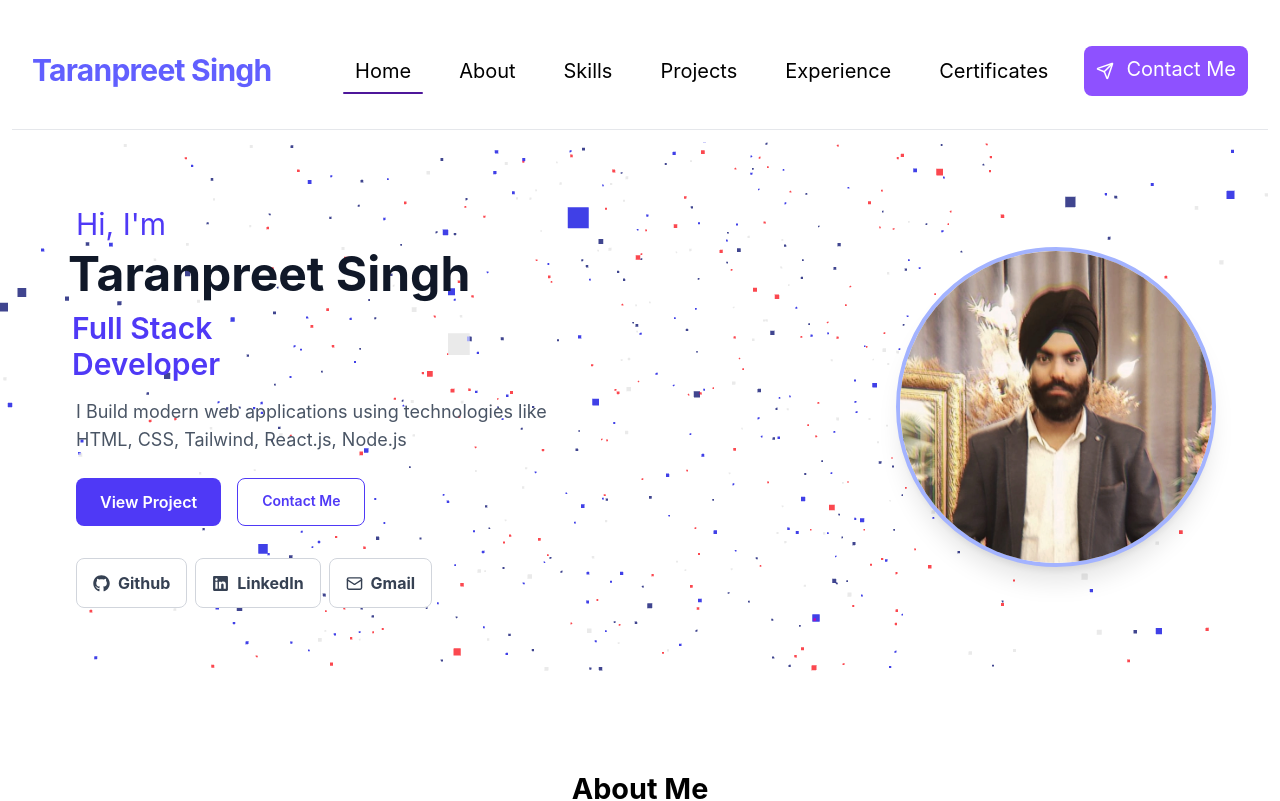
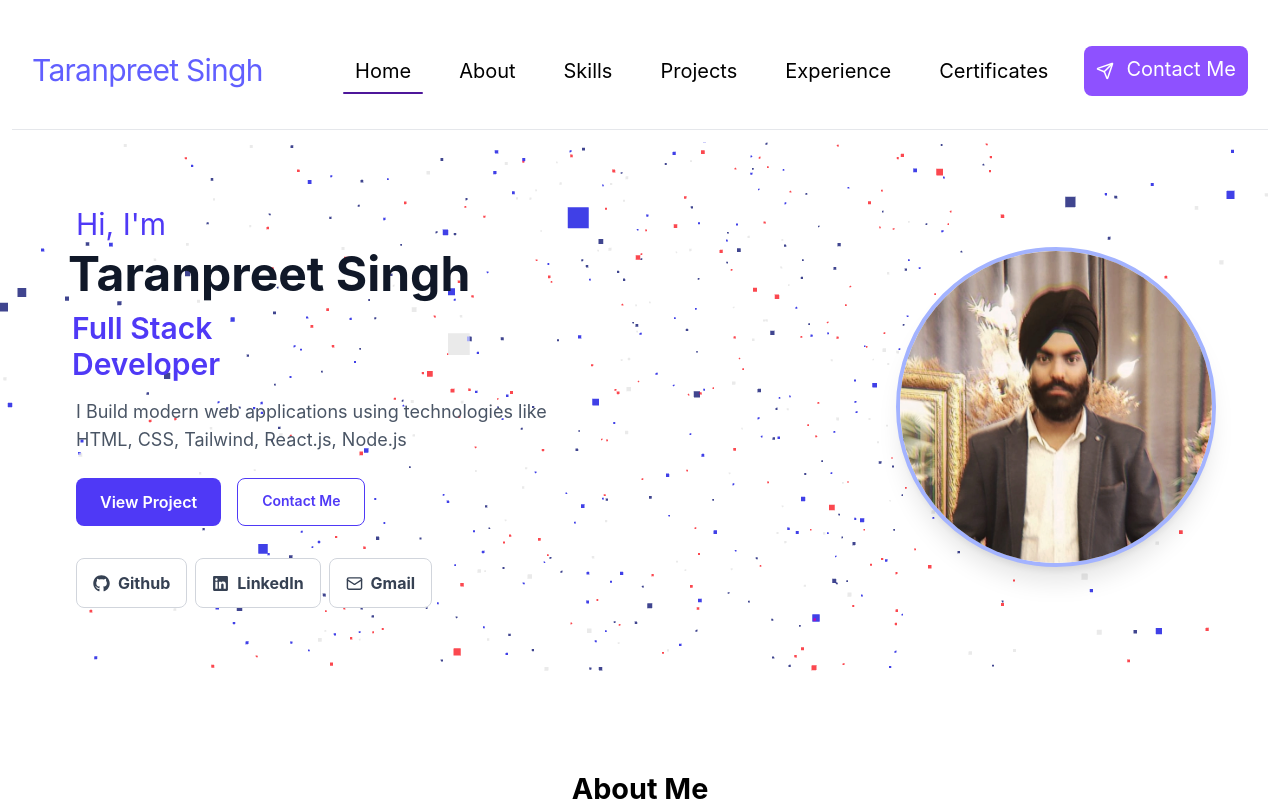
Before and after one commit to taranpreetsingh0682/personal-portfolio, a React (Vite) app: page / in a window 1280 px wide. Shown: the top 801 px of the page. Built offline with nearby package versions, Linux system fonts and the light colour scheme.

Commit message:
update navbar.jsx

```diff
--- a/src/components/Navbar.jsx
+++ b/src/components/Navbar.jsx
@@ -26,7 +26,7 @@ const Navbar = () => {
 
 <div className='flex justify-between'>
         <div className=' flex items-center py-2 my-5'>
-          <a href='#home' className='text-[30px] font-bold tracking-tight text-indigo-500'>
+          <a href='#home' className='text-[30px] font-base tracking-tight text-indigo-500'>
           Taranpreet Singh
         </a>
         </div>
```
